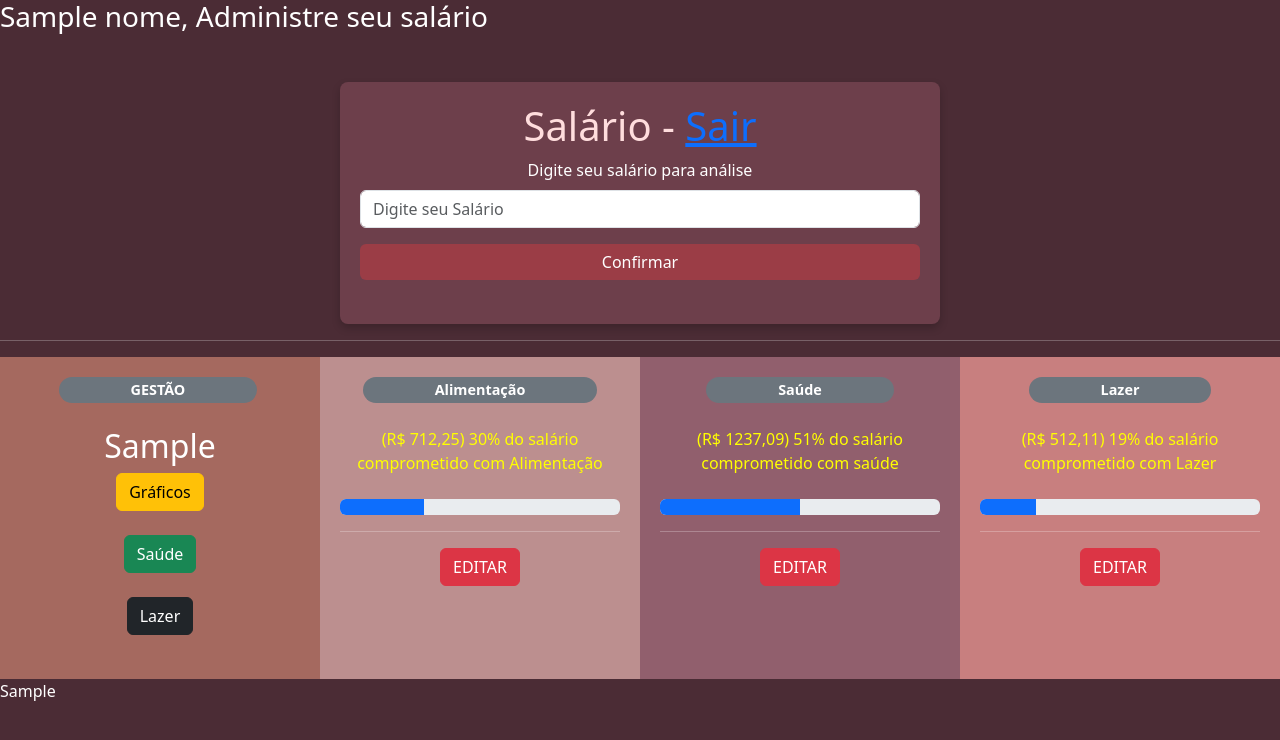
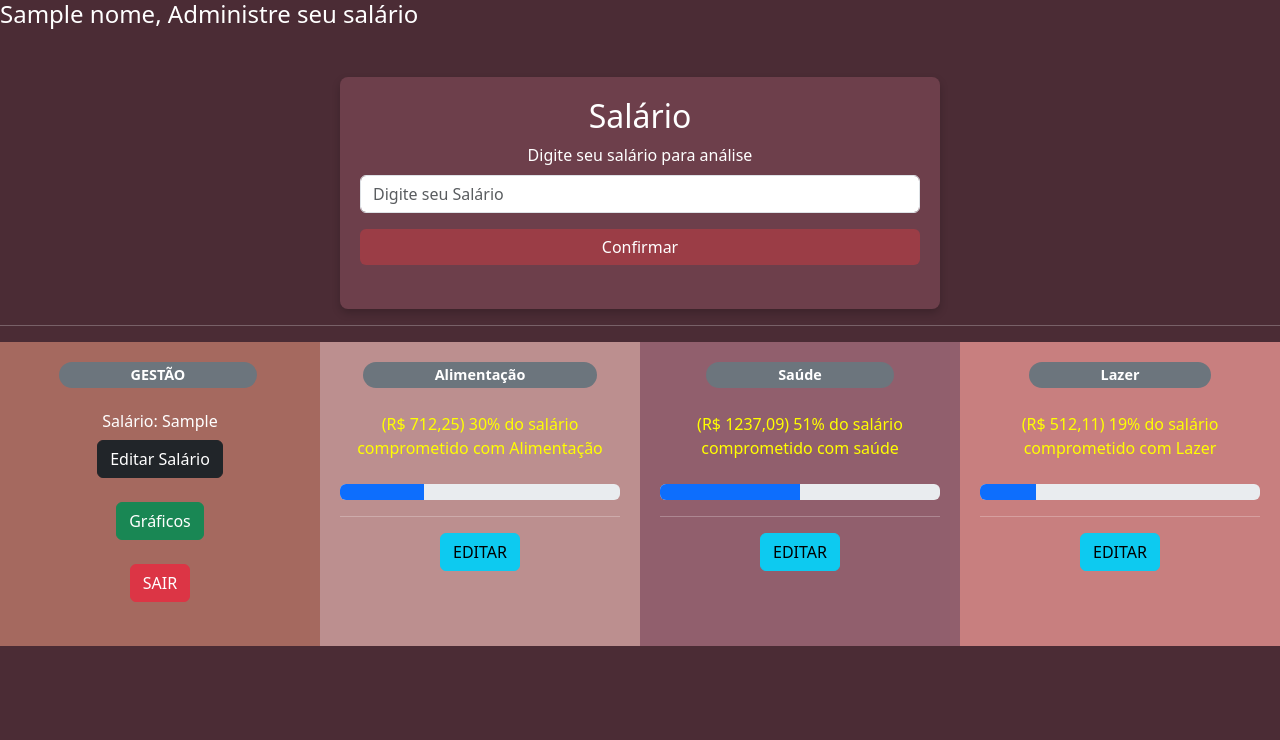
Before and after one commit to scorsato86murilo/portifolio, a Django app: template gestao_salario/templates/gestao_salario_painel.html in a window 1280 px wide. Shown: the top 740 px of the page. Run offline with Django 4.2, Linux system fonts and the light colour scheme; the template is opened without the code that fills it: most values are stand-ins (such as "Sample title", 1, 10 or a date in 2020).

Commit message:
gestao_salario, mudei cores dos botoes

```diff
--- a/gestao_salario/templates/gestao_salario_painel.html
+++ b/gestao_salario/templates/gestao_salario_painel.html
@@ -8,10 +8,10 @@
     <link href="https://cdn.jsdelivr.net/npm/bootstrap@5.3.3/dist/css/bootstrap.min.css" rel="stylesheet" integrity="sha384-QWTKZyjpPEjISv5WaRU9OFeRpok6YctnYmDr5pNlyT2bRjXh0JMhjY6hW+ALEwIH" crossorigin="anonymous">
     <link rel="stylesheet" href="{% static 'gestao_salario/css/gestao_salario.css' %}">
   </head>
-  <body><h3>{{nome}}, Administre seu salário</h3>
+  <body><h4>{{nome}}, Administre seu salário</h4>
     <div class="container mt-5 text-center">
 
-      <h1>Salário - <a href="{% url 'logout_view_sair' %}">Sair</a></h1>
+      <h2>Salário</h2>
       <form action="{% url 'gestao_salario_painel' %} " method="post">{% csrf_token %}
         <div class="mb-3">
           <label for="salario" class="form-label">Digite seu salário para análise</label>
@@ -29,10 +29,10 @@
         <span class="badge badge-large rounded-pill text-bg-secondary">GESTÃO</span>
         <label class="titulo"></label>
         <br><br>
-        <h2>{{ultimo_salario}}</h2>
-        <button type="button" class="btn btn-warning">Gráficos</button><br><br>
-        <button type="button" class="btn btn-success">Saúde</button><br><br>
-        <button type="button" class="btn btn-dark">Lazer</button><br><br>
+        <h6>Salário: {{ultimo_salario}}</h6>
+        <button type="button" class="btn btn-dark">Editar Salário</button><br><br>
+        <button type="button" class="btn btn-success">Gráficos</button><br><br>
+        <a href="{% url 'logout_view_sair' %}"><button type="button" class="btn btn-danger">SAIR</button></a><br><br>
       </div>
 
       <div class="col2">
@@ -45,7 +45,7 @@
           <div class="progress-bar" style="width: 30%"></div>
         </div>
         <hr>
-        <button type="button" class="btn btn-danger">EDITAR</button>
+        <button type="button" class="btn btn-info">EDITAR</button>
       </div>
 
       <div class="col3">
@@ -58,7 +58,7 @@
           <div class="progress-bar" style="width: 50%"></div>
         </div>
         <hr>
-        <button type="button" class="btn btn-danger">EDITAR</button>
+        <button type="button" class="btn btn-info">EDITAR</button>
       </div>
 
       <div class="col4">
@@ -71,9 +71,9 @@
           <div class="progress-bar" style="width: 20%"></div>
         </div>
         <hr>
-        <button type="button" class="btn btn-danger">EDITAR</button>
+        <button type="button" class="btn btn-info">EDITAR</button>
       </div>
-    </div>{{ultimo_salario}}
+    </div>
     <script src="https://cdn.jsdelivr.net/npm/bootstrap@5.3.3/dist/js/bootstrap.bundle.min.js" integrity="sha384-YvpcrYf0tY3lHB60NNkmXc5s9fDVZLESaAA55NDzOxhy9GkcIdslK1eN7N6jIeHz" crossorigin="anonymous"></script>
   </body>
 </html>
```
Also changed, not shown: db.sqlite3.
